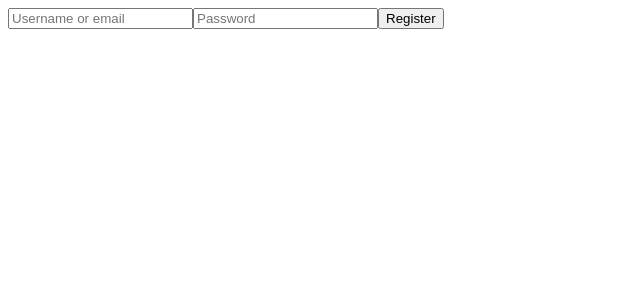
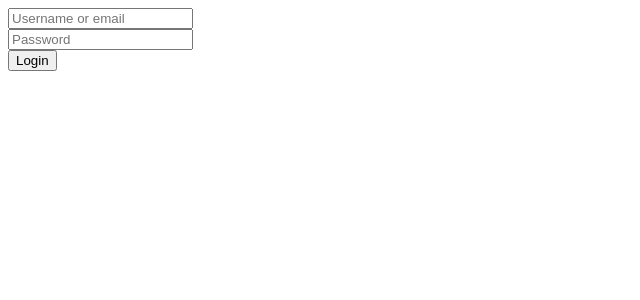
Before and after one commit to JuanPablo-Llorente/Authentication-demo, a React (Create React App) app in the folder client/: page /login in a window 1280 px wide. Shown: the top 300 px of the page, without its empty margins (0-640 px from the left). Built offline with nearby package versions, Linux system fonts and the light colour scheme; no server answers.

Commit message:
client login done

```diff
--- a/client/package.json
+++ b/client/package.json
@@ -7,6 +7,7 @@
     "@testing-library/react": "^13.2.0",
     "@testing-library/user-event": "^13.5.0",
     "axios": "^0.26.1",
+    "bcryptjs": "^2.4.3",
     "dotenv": "^16.0.0",
     "react": "^17.0.1",
     "react-dom": "^17.0.1",
--- a/client/src/components/Login/Login.jsx
+++ b/client/src/components/Login/Login.jsx
@@ -13,7 +13,7 @@ function Login()
     const users = useSelector(state => state.users);
     const [errors, setErrors] = useState({});
     const [input, setInput] = useState({
-        userName: "",
+        user: "",
         password: "",
     });
     const navigate = useNavigate();
@@ -24,9 +24,9 @@ function Login()
     {
         const errors = {};
 
-        if(!input.userName)
+        if(!input.user)
         {
-            errors.userName = <font color="red">*</font>;
+            errors.user = <font color="red">*</font>;
         }
         else if(!input.password)
         {
@@ -49,15 +49,15 @@ function Login()
         // console.log(input);
     };
 
-    function handleShowPassword(e)
-    {
+    // function handleShowPassword(e)
+    // {
 
-    }
+    // }
 
     function handleSubmit(e)
     {
-        const foundUsername = users.filter(e => e.userName === input.userName);
-        const foundEmail = users.filter(e => e.email === input.userName);
+        const foundUsername = users.filter(e => e.userName === input.user);
+        const foundEmail = users.filter(e => e.email === input.user);
 
         if(Object.keys(validate(input)).length > 0)
         {
@@ -68,31 +68,39 @@ function Login()
         {
             if(foundUsername.length || foundEmail.length)
             {
-                const foundPassword =
-
-                e.preventDefault();
+                // e.preventDefault();
                 dispatch(login(input));
                 setInput({
-                    userName: "",
+                    user: "",
                     password: "",
                 });
-                navigate("/login");
+                console.log(input);
+                navigate("/profile");
             }
+            else
+            {
+                e.preventDefault();
+                alert("Incorrect user or password.");
+            };
         };
     };
 
     return(
         <div className={styles.Container}>
             <form onSubmit={e => handleSubmit(e)}>
-                <input onChange={e => handleChange(e)} type="text" placeholder="Username or email" name="userName"/>
+                <div>
+                    <input onChange={e => handleChange(e)} type="text" placeholder="Username or email" name="user"/>
                     {
-                    errors.userName && errors.userName
+                        errors.user && errors.user
                     }
+                </div>
+                <div>
                     <input onChange={e => handleChange(e)} type="password" placeholder="Password" name="password"/>
                     {
                         errors.password && errors.password
                     }
-                <button className={styles.SubmitButton} type="submit">Register</button>
+                </div>
+                <button className={styles.SubmitButton} type="submit">Login</button>
             </form>
         </div>
     );
```
Lines whose indentation alone changed are shown as unchanged.
